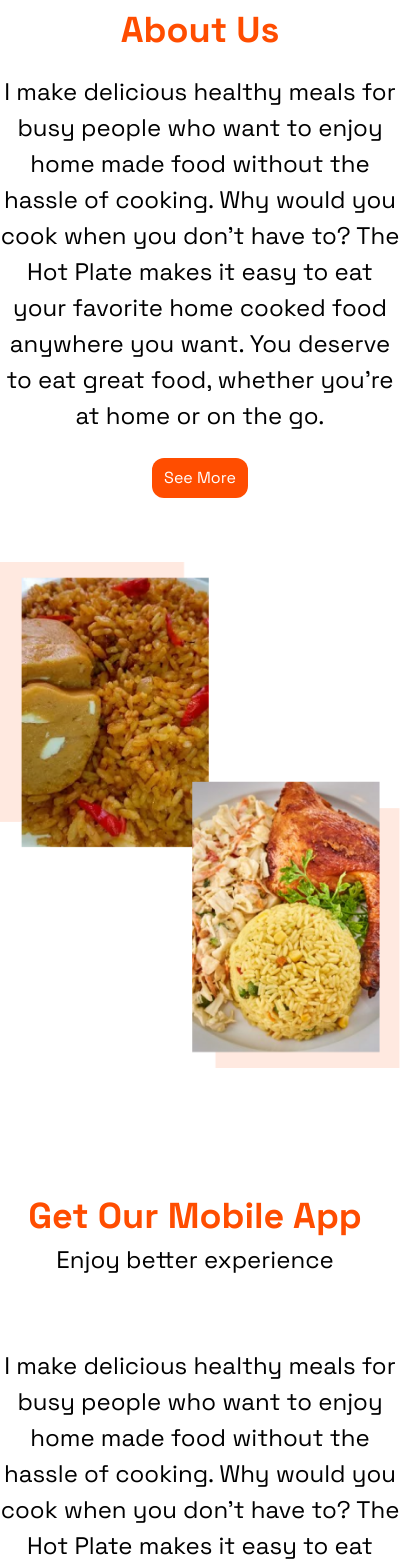
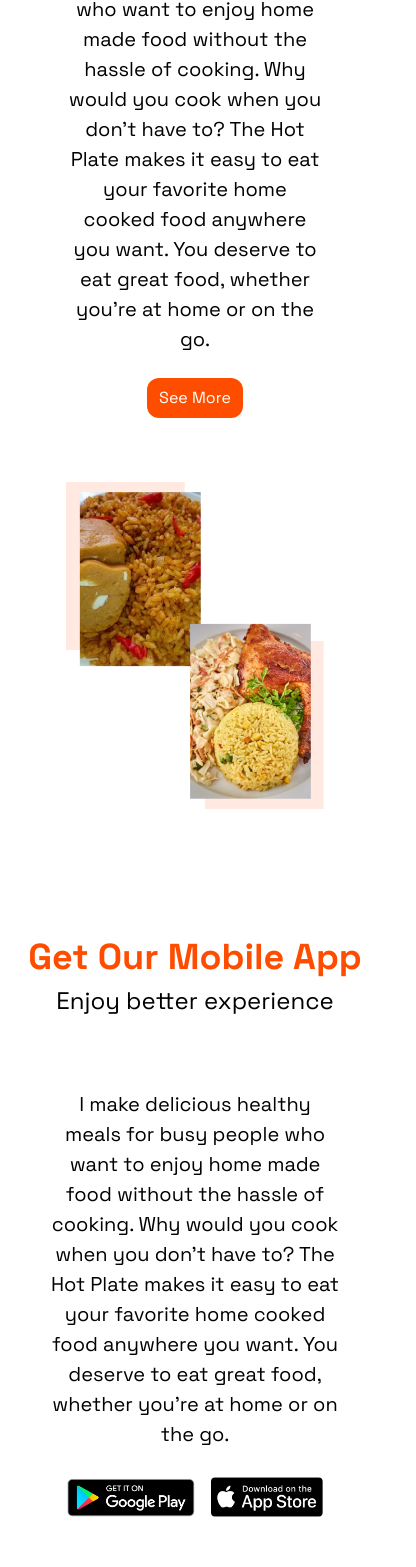
Before and after one commit to TaiwoJazz/HOMELY---Food-Order-App, a React (Create React App) app: page / in a window 390 px wide. Shown: the part 6505-8072 px from the top of the page, 416 px wide, since content can reach past the window. Built offline with nearby package versions, Linux system fonts and the light colour scheme.

Commit message:
ui fixes

```diff
--- a/src/components/AboutUs/AboutUs.jsx
+++ b/src/components/AboutUs/AboutUs.jsx
@@ -6,14 +6,14 @@ import aboutus from '../../assets/aboutus.png';
 const AboutUs = () => {
   return (
     <>
-    <div className='flex flex-col lg:flex-row items-center justify-between w-[400px] md:w-[700px] lg:w-[1000px] xl:w-[1200px] mx-auto mb-32 mt-44'>
+    <div className='flex flex-col lg:flex-row items-center justify-between w-[290px] md:w-[700px] lg:w-[1000px] xl:w-[1200px] mx-auto mb-32 mt-44 px-4 md:px-0'>
       <div
         className='text-center lg:text-left mb-16 lg:mb-0'
         data-aos='fade-right'
         data-aos-easing='ease-in'
       >
         <h1 className='text-4xl font-semibold text-brandColor'>About Us</h1>
-        <p className='text-2xl my-6 max-w-lg leading-normal'>
+        <p className='text-xl md:text-2xl my-6 max-w-lg leading-normal'>
           I make delicious healthy meals for busy people who want to enjoy home
           made food without the hassle of cooking. Why would you cook when you
           don't have to? The Hot Plate makes it easy to eat your favorite home
--- a/src/components/AboutUs/GetOurMobile.jsx
+++ b/src/components/AboutUs/GetOurMobile.jsx
@@ -5,10 +5,10 @@ import applestore from '../../assets/apple-store.png';
 
 const GetOurMobile = () => {
   return (
-    <div className='text-center'>
+    <div className='text-center px-4 md:px-0'>
     <h1 className='text-4xl font-semibold text-brandColor'>Get Our Mobile App</h1>
     <p className='text-2xl mt-2'>Enjoy better experience</p>
-    <div className='flex flex-col-reverse lg:flex-row items-start justify-around w-[400px] md:w-[700px] lg:w-[1000px] xl:w-[1200px] mx-auto mb-32 mt-12'>
+    <div className='flex flex-col-reverse lg:flex-row items-start justify-around w-[290px] md:w-[700px] lg:w-[1000px] xl:w-[1200px] mx-auto mb-32 mt-12'>
       <img
       className='lg:-ml-24'
         src={mobileapps}
@@ -21,15 +21,15 @@ const GetOurMobile = () => {
         data-aos='fade-left'
         data-aos-easing='ease-in'
       >
-        <p className='text-2xl my-6 max-w-lg leading-normal'>
+        <p className='text-xl md:text-2xl my-6 max-w-lg leading-normal'>
           I make delicious healthy meals for busy people who want to enjoy home
           made food without the hassle of cooking. Why would you cook when you
           don't have to? The Hot Plate makes it easy to eat your favorite home
           cooked food anywhere you want. You deserve to eat great food, whether
           you're at home or on the go.
         </p>
-        <img className='inline-block mr-10 w-48' src={playstore} alt="" />
-        <img className='inline-block w-40' src={applestore} alt="" />
+        <img className='inline-block mr-4 md:mr-10 w-32 md:w-48' src={playstore} alt="" />
+        <img className='inline-block w-28 md:w-40' src={applestore} alt="" />
       </div>
     </div>
     </div>
--- a/src/components/Footer/Footer.jsx
+++ b/src/components/Footer/Footer.jsx
@@ -6,7 +6,7 @@ import facebook from '../../assets/facebook.png';
 
 const Footer = () => {
   return (
-    <div className='bg-backgroundFooter'>
+    <div className='bg-backgroundFooter px-4 md:px-0'>
       <div className='flex flex-col-reverse lg:flex-row gap-12 lg:gap-0 items-center lg:items-start justify-between text-white md:w-[700px] lg:w-[1000px] xl:w-[1200px] mx-auto py-12 text-center lg:text-left'>
         <div>
           <Logo />
@@ -14,7 +14,9 @@ const Footer = () => {
             Solution for easy and flexible house hunting. You can trust us
             anywhere through this platform
           </p>
-          <span className='text-xl'>Made with ❤️ by <span className='cursor-pointer'>Taiwo Jazz</span></span>
+          <span className='text-xl'>
+            Made with ❤️ by <span className='cursor-pointer'>Taiwo Jazz</span>
+          </span>
           <span className='block mt-4 text-2xl'>&copy;2022</span>
         </div>
         <div>
--- a/src/components/OurDishes/Dishes.jsx
+++ b/src/components/OurDishes/Dishes.jsx
@@ -5,7 +5,7 @@ import PlusSign from '../../assets/plus.png';
 
 const Dishes = () => {
   return (
-    <div className='mb-24'>
+    <div className='mb-24 px-4 md:px-0'>
       <div
         className='text-center mb-12'
         data-aos='fade-up'
@@ -18,7 +18,7 @@ const Dishes = () => {
           Check out recomended dishes of your choice
         </p>
       </div>
-      <div className='grid grid-cols-1 md:grid-col-2 lg:grid-cols-3 gap-16 w-[400px] md:w-[700px] lg:w-[1000px] xl:w-[1200px] mx-auto '>
+      <div className='grid grid-cols-1 md:grid-col-2 lg:grid-cols-3 gap-16 w-[290px] md:w-[700px] lg:w-[1000px] xl:w-[1200px] mx-auto '>
         {dishItems.map(dishes => (
           <div
             className='bg-white px-12 py-6 lg:w-[350px] md:w-[600px] rounded-xl drop-shadow-lg mx-auto cursor-pointer'
--- a/src/components/Testimonials/Content.jsx
+++ b/src/components/Testimonials/Content.jsx
@@ -38,7 +38,7 @@ const Content = [
     content:
       'This is the very best food order app i have seen in recent time, there food is so delicious and there delivery is so on point. Very fast and reliable, buy there food and you will be glad you did.',
     image: emmanual,
-    name: 'Emmanuel Tobby',
+    name: 'Emma Tobby',
     location: 'Abuja',
     rating: '⭐⭐⭐⭐⭐'
   },
--- a/src/components/Testimonials/NewsLetter.jsx
+++ b/src/components/Testimonials/NewsLetter.jsx
@@ -3,7 +3,7 @@ import Button from '../UI/Button';
 
 const NewsLetter = () => {
   return (
-    <div className='text-center mb-24'>
+    <div className='text-center mb-24 px-4 md:px-0'>
       <h1 className='text-4xl font-semibold text-brandColor'>
         Subscribe to our Newsletter
       </h1>
@@ -11,7 +11,7 @@ const NewsLetter = () => {
         Enter your Email address to get daily offers and news
       </p>
       <div>
-      <input className='text-base border border-textLight2 rounded-md p-2 mr-4 md:w-96 focus:outline-brandColor' type='text' placeholder='Enter your email' />
+      <input className='text-base border border-textLight2 rounded-md p-2 mr-4 md:w-96 mb-4 md:mb-0 focus:outline-brandColor' type='text' placeholder='Enter your email' />
       <Button>Subscribe</Button>
       </div>
     </div>
--- a/src/components/WhyChooseUs/WhyChooseUs.jsx
+++ b/src/components/WhyChooseUs/WhyChooseUs.jsx
@@ -40,7 +40,7 @@ const WhyChooseUs = () => {
         </p>
       </div>
       <div
-        className='flex flex-col items-center lg:flex-row gap-8 bg-backgroundLight w-[400px] md:w-[700px] lg:w-[1000px] xl:w-[1200px] mx-auto'
+        className='flex flex-col items-center lg:flex-row gap-8 bg-backgroundLight w-[290px] md:w-[700px] lg:w-[1000px] xl:w-[1200px] mx-auto'
         data-aos='fade-up'
         data-aos-easing='ease-in'
         data-aos-duration='500'
@@ -48,7 +48,7 @@ const WhyChooseUs = () => {
         {aboutUsData.map((items, index) => (
           <div
             key={index}
-            className='flex flex-col items-center just gap-6 bg-white my-12 p-12 lg:w-[385px] md:w-[700px] rounded-xl'
+            className='flex flex-col items-center just gap-6 bg-white my-12 p-12 lg:w-[385px] md:w-[700px] rounded-xl text-center'
             data-aos='zoom-in'
             data-aos-easing='ease-in'
             data-aos-duration='400'
```
Also changed, not shown: src/components/Testimonials/Testimonials.jsx (+8 -8 lines).
